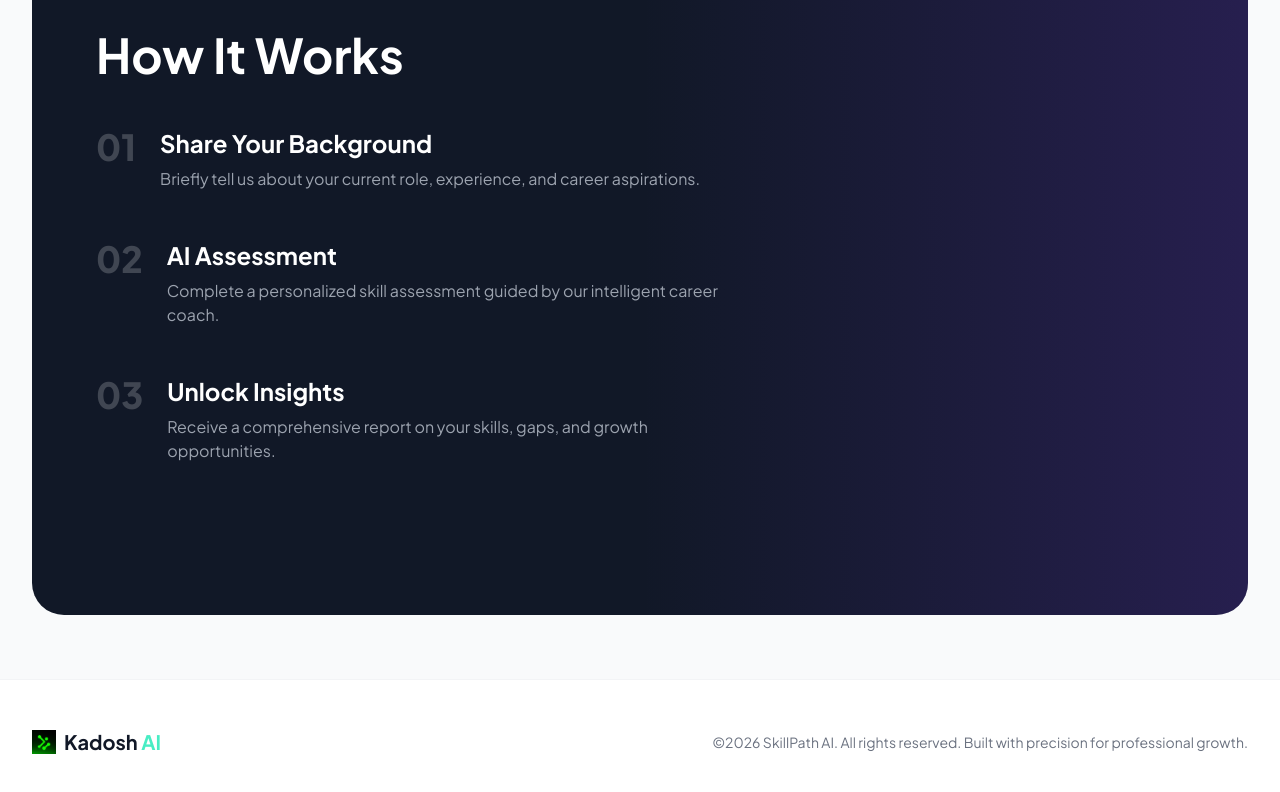
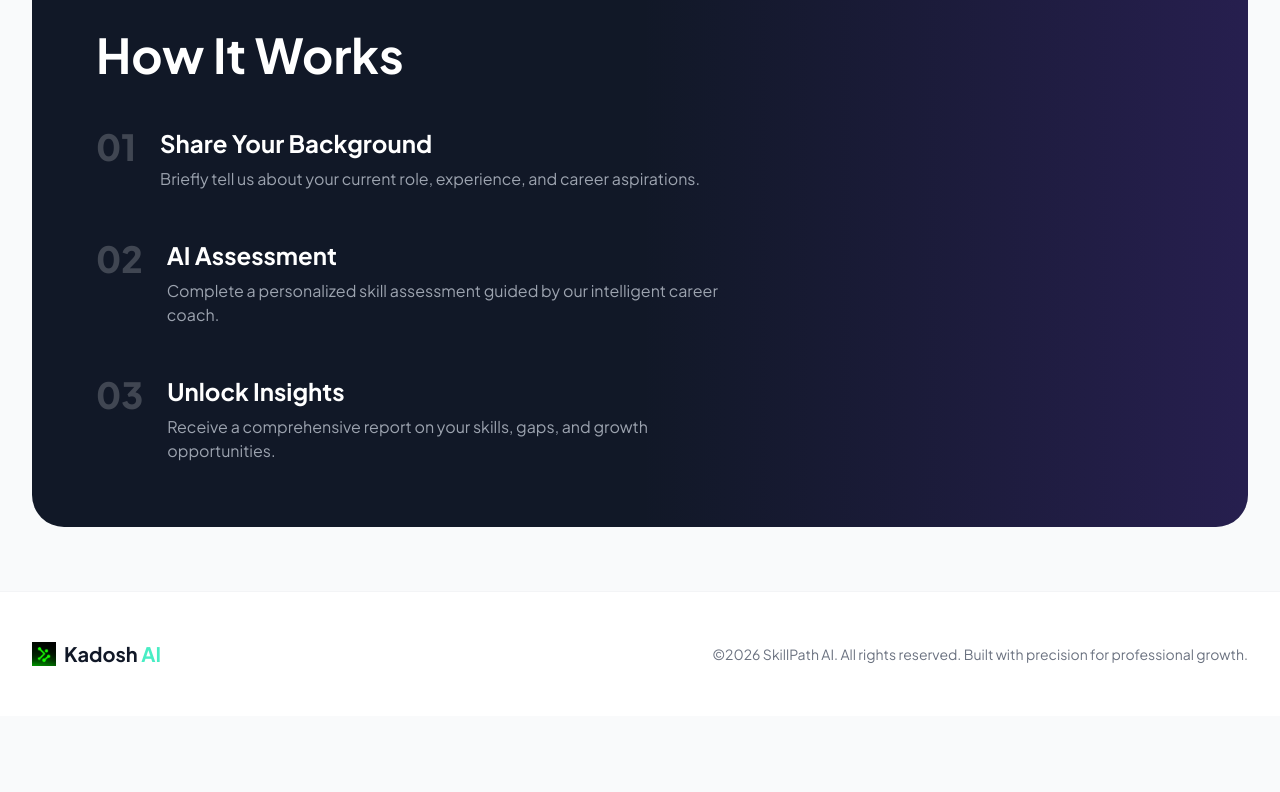
Before and after one commit to changzihong/Skills-Taxonomy-Builder, a React (Vite) app: page / in a window 1280 px wide. Shown: the part 2029-2821 px from the top of the page. After the commit the page ends 2745 px from the top, so only its background shows below. Built offline with nearby package versions, Linux system fonts and the light colour scheme; no server answers.

Commit message:
Updated LandingPage.tsx

```diff
--- a/src/pages/LandingPage.tsx
+++ b/src/pages/LandingPage.tsx
@@ -176,11 +176,6 @@ const LandingPage = () => {
                                 </div>
                             ))}
                         </div>
-
-                        <div className="mt-16">
-                            <div className="relative inline-block group">
-                            </div>
-                        </div>
                     </div>
                 </div>
             </section>
```
